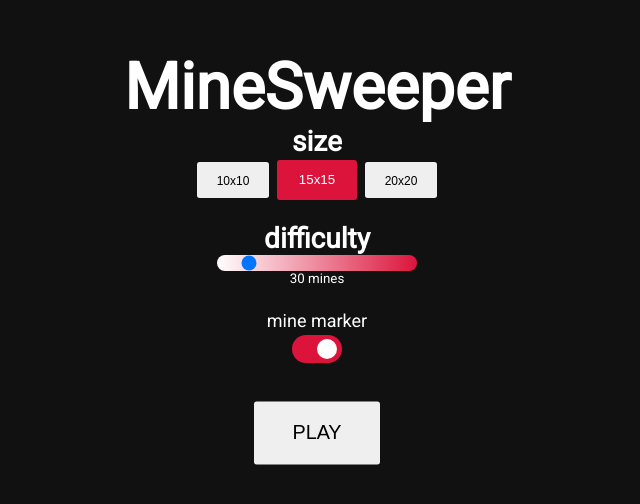
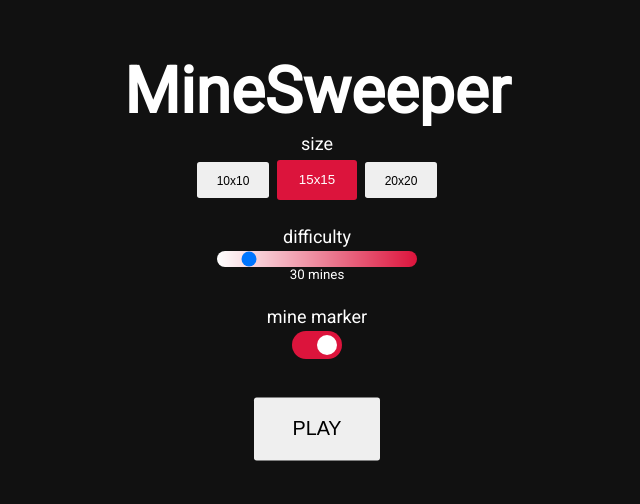
Before and after one commit to fazcue/minesweeperGame, a Next.js app: page / in a window 1280 px wide. Shown: the part 134-638 px from the top of the page, without its empty margins (323-963 px from the left). Built offline with nearby package versions, Linux system fonts and the light colour scheme.

Commit message:
Small updates

```diff
--- a/src/components/DifficultySlider/DifficultySlider.module.css
+++ b/src/components/DifficultySlider/DifficultySlider.module.css
@@ -6,3 +6,7 @@
     background: linear-gradient(to right, white, crimson);
     border-radius: 10px;
 }
+
+.slider::-webkit-slider-thumb {
+    cursor: pointer;
+}
--- a/src/components/DifficultySlider/DifficultySlider.tsx
+++ b/src/components/DifficultySlider/DifficultySlider.tsx
@@ -10,7 +10,7 @@ export default function DifficultySlider() {
 
 	return (
 		<>
-			<h2>difficulty</h2>
+			<p>difficulty</p>
 			<input
 				type="range"
 				min="1"
--- a/src/components/SizeSelector/SizeSelector.tsx
+++ b/src/components/SizeSelector/SizeSelector.tsx
@@ -25,7 +25,7 @@ export default function SizeSelector() {
 
 	return (
 		<>
-			<h2>size</h2>
+			<p>size</p>
 			<div>
 				<Sizes />
 			</div>
```
